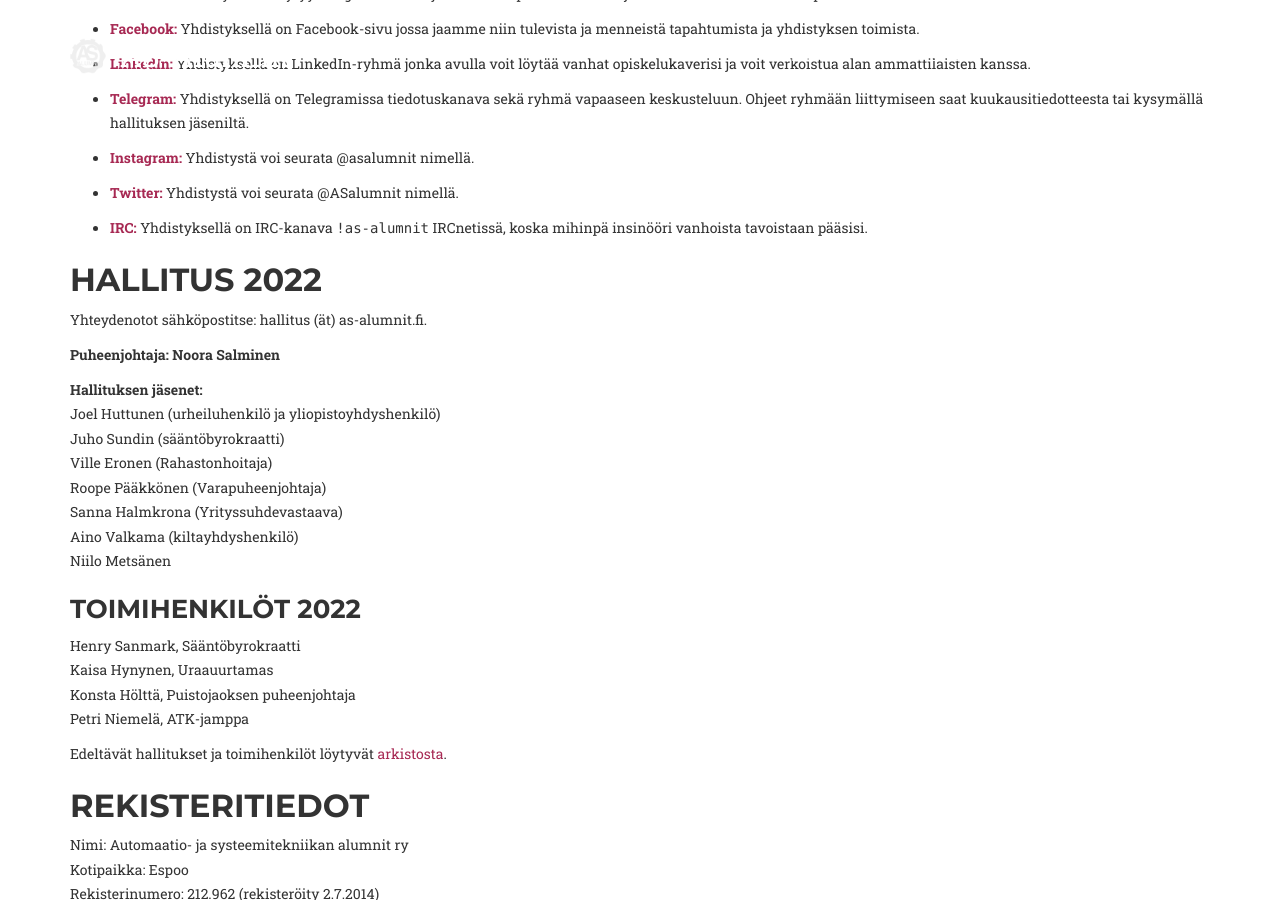
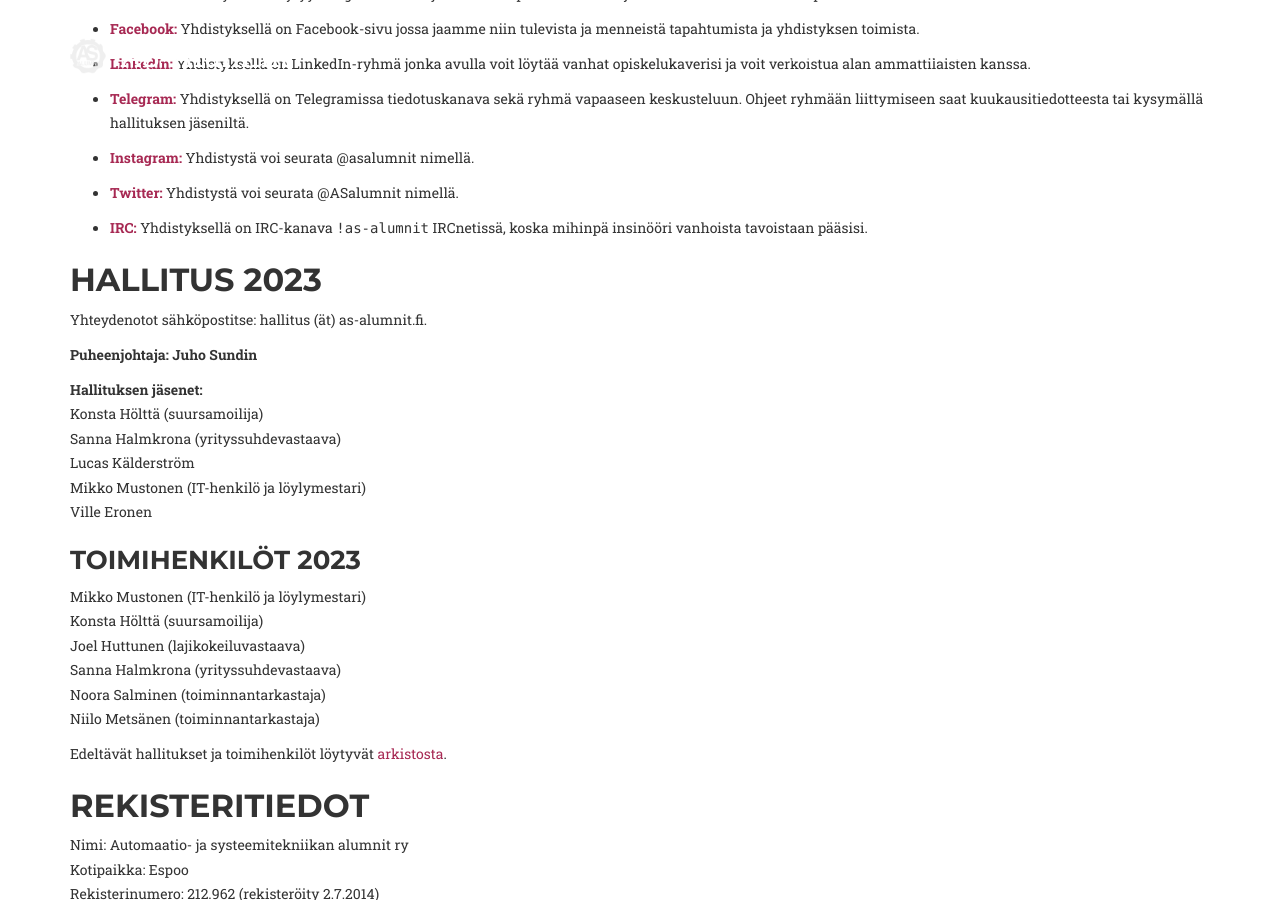
Before and after one commit to as-alumnit/as-alumnit.fi, a Jekyll site: the page built from yhdistys.md, in a window 1280 px wide and 900 px high, scrolled down 712 px. Built offline with Jekyll 4.4.1, drawn with Linux system fonts in a browser that asks for light colours; some web fonts are replaced.

Commit message:
Update 2023 board and officials

```diff
--- a/yhdistys.md
+++ b/yhdistys.md
@@ -52,25 +52,27 @@
 - <span style="color: #a72953; font-weight: bold;">IRC:</span>
 Yhdistyksellä on IRC-kanava <span style="font-family: 'Lucida Console', monospace;">!as-alumnit</span> IRCnetissä, koska mihinpä insinööri vanhoista tavoistaan pääsisi.
 
-## Hallitus 2022
+## Hallitus 2023
 Yhteydenotot sähköpostitse: hallitus (ät) as-alumnit.fi.
 
-<b>Puheenjohtaja: Noora Salminen</b>
+<b>Puheenjohtaja: Juho Sundin</b>
 
 <b>Hallituksen jäsenet:</b><br/>
-Joel Huttunen (urheiluhenkilö ja yliopistoyhdyshenkilö)<br/>
-Juho Sundin (sääntöbyrokraatti)<br/>
-Ville Eronen (Rahastonhoitaja)<br/>
-Roope Pääkkönen (Varapuheenjohtaja)<br/>
-Sanna Halmkrona (Yrityssuhdevastaava)<br/>
-Aino Valkama (kiltayhdyshenkilö)<br/>
-Niilo Metsänen<br/>
+Konsta Hölttä (suursamoilija)<br/>
+Sanna Halmkrona (yrityssuhdevastaava)<br/>
+Lucas Kälderström<br/>
+Mikko Mustonen (IT-henkilö ja löylymestari)<br/>
+Ville Eronen<br/>
 
-### Toimihenkilöt 2022
-Henry Sanmark, Sääntöbyrokraatti<br/>
-Kaisa Hynynen, Uraauurtamas<br/>
-Konsta Hölttä, Puistojaoksen puheenjohtaja<br/>
-Petri Niemelä, ATK-jamppa<br/>
+
+### Toimihenkilöt 2023
+Mikko Mustonen (IT-henkilö ja löylymestari)<br/>
+Konsta Hölttä (suursamoilija)<br/>
+Joel Huttunen (lajikokeiluvastaava)<br/>
+Sanna Halmkrona (yrityssuhdevastaava)<br/>
+Noora Salminen (toiminnantarkastaja)<br/>
+Niilo Metsänen (toiminnantarkastaja)<br/>
+
 
 Edeltävät hallitukset ja toimihenkilöt löytyvät <a href="/arkisto/">arkistosta</a>.
 
```
Also changed, not shown: arkisto/index.md (+1 -0 lines).
